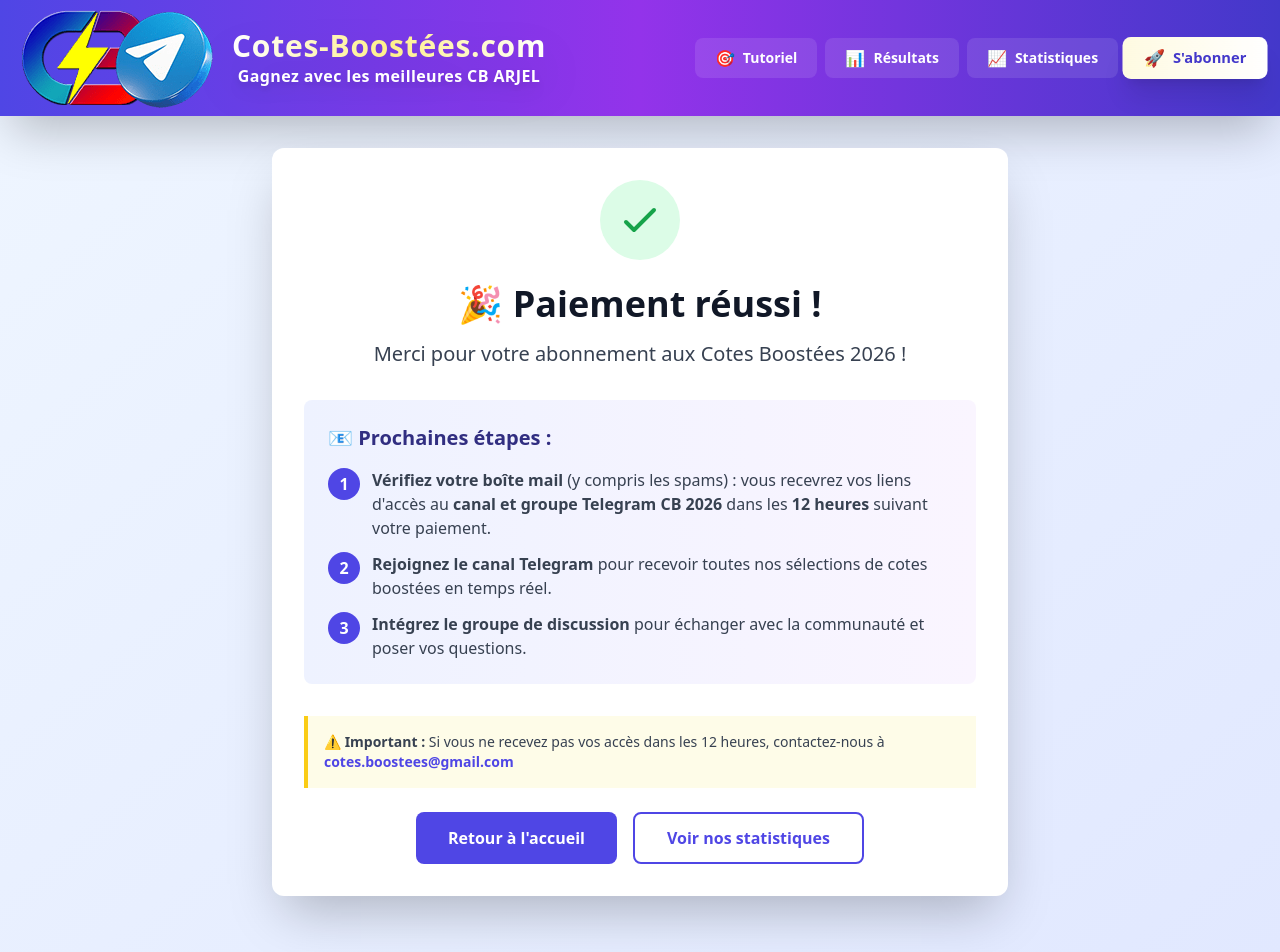
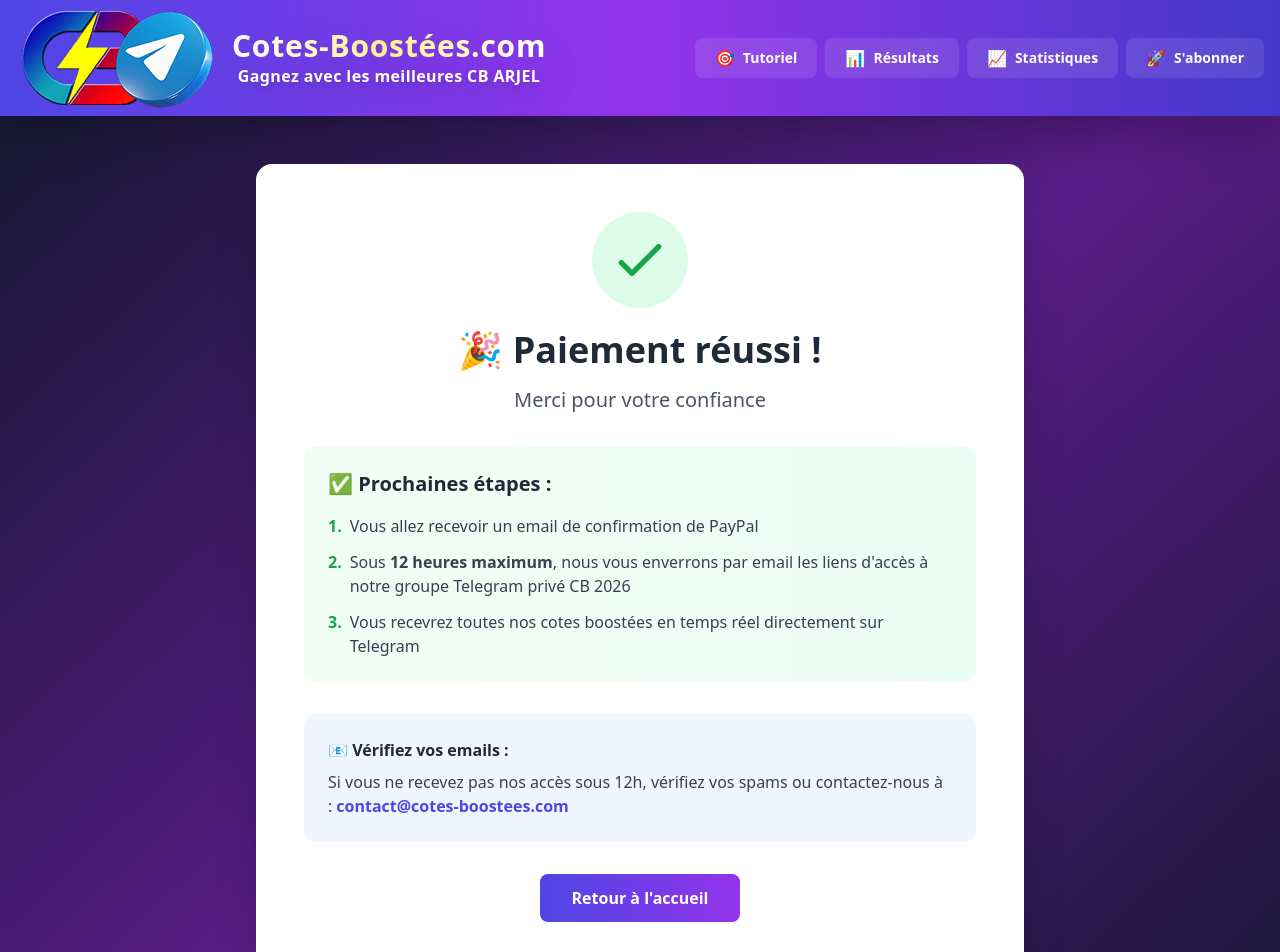
Before and after one commit to Web-Online-Concept/cotes-boostees, a Next.js app: page /retour-paiement in a window 1280 px wide. Shown: the top 952 px of the page. Built offline with nearby package versions, Linux system fonts and the light colour scheme.

Commit message:
Update retour-paiement.js

```diff
--- a/pages/retour-paiement.js
+++ b/pages/retour-paiement.js
@@ -1,196 +1,156 @@
+import { useRouter } from 'next/router';
 import { useEffect, useState } from 'react';
-import { useRouter } from 'next/router';
+import Link from 'next/link';
 import Header from '../components/Header';
 import Footer from '../components/Footer';
 
-export default function RetourPaiementPage() {
+export default function RetourPaiement() {
   const router = useRouter();
-  const [statut, setStatut] = useState('loading'); // loading, success, cancel, error
-  const [details, setDetails] = useState({});
+  const [status, setStatus] = useState(null);
 
   useEffect(() => {
-    // Récupération des paramètres de retour PayPal
-    const params = new URLSearchParams(window.location.search);
+    // Déterminer le statut en fonction des paramètres URL
+    const { st, tx, amt, cc, cm, item_number } = router.query;
 
-    // PayPal renvoie généralement ces paramètres
-    const paymentId = params.get('paymentId') || params.get('token');
-    const payerId = params.get('PayerID');
-    const status = params.get('st'); // Success/Failure status
+    // PayPal renvoie 'Completed' dans le paramètre 'st' en cas de succès
+    if (st === 'Completed' || tx) {
+      setStatus('success');
+    } else if (st === 'Failed' || st === 'Canceled') {
+      setStatus('failure');
+    } else {
+      // Par défaut, on considère que c'est un succès si la page est chargée
+      // (le client a été redirigé depuis PayPal)
+      setStatus('success');
+    }
+  }, [router.query]);
 
-    // Détection du statut
-    if (paymentId && payerId) {
-      // Paiement probablement réussi
-      setStatut('success');
-      setDetails({
-        paymentId,
-        payerId
-      });
-    } else if (params.get('cancel') === 'true' || params.get('cancelled') === 'true') {
-      // Paiement annulé
-      setStatut('cancel');
-    } else if (status === 'Completed' || status === 'Success') {
-      // Paiement confirmé
-      setStatut('success');
-    } else if (paymentId && !payerId) {
-      // Paiement en attente ou incomplet
-      setStatut('cancel');
-    } else {
-      // Par défaut, on considère que c'est un succès si on arrive sur cette page
-      setStatut('success');
-    }
-  }, []);
-
-  if (statut === 'loading') {
+  if (!status) {
     return (
-      <div className="min-h-screen bg-gradient-to-br from-blue-50 to-indigo-100 flex items-center justify-center">
-        <div className="text-center">
-          <div className="animate-spin rounded-full h-16 w-16 border-b-2 border-indigo-600 mx-auto mb-4"></div>
-          <p className="text-xl text-gray-600">Vérification de votre paiement...</p>
+      <div className="min-h-screen bg-gradient-to-br from-slate-900 via-purple-900 to-slate-900">
+        <Header />
+        <main className="container mx-auto px-4 py-12">
+          <div className="max-w-2xl mx-auto text-center text-white">
+            <p className="text-xl">Chargement...</p>
           </div>
+        </main>
+        <Footer />
       </div>
     );
   }
 
   return (
-    <div className="min-h-screen bg-gradient-to-br from-blue-50 to-indigo-100 flex flex-col">
-      <Header currentPage="abonnement" />
+    <div className="min-h-screen bg-gradient-to-br from-slate-900 via-purple-900 to-slate-900">
+      <Header />
 
-      <div className="max-w-3xl mx-auto px-4 py-8 flex-1">
-        {statut === 'success' ? (
-          // PAIEMENT RÉUSSI
-          <div className="bg-white rounded-xl shadow-2xl p-8 text-center">
-            <div className="w-20 h-20 bg-green-100 rounded-full flex items-center justify-center mx-auto mb-6">
-              <svg className="w-12 h-12 text-green-600" fill="none" stroke="currentColor" viewBox="0 0 24 24">
-                <path strokeLinecap="round" strokeLinejoin="round" strokeWidth="2" d="M5 13l4 4L19 7"></path>
+      <main className="container mx-auto px-4 py-12">
+        <div className="max-w-3xl mx-auto">
+
+          {status === 'success' ? (
+            // PAGE DE SUCCÈS
+            <div className="bg-white rounded-2xl shadow-2xl p-8 md:p-12">
+              <div className="text-center mb-8">
+                <div className="inline-block p-4 bg-green-100 rounded-full mb-4">
+                  <svg className="w-16 h-16 text-green-600" fill="none" stroke="currentColor" viewBox="0 0 24 24">
+                    <path strokeLinecap="round" strokeLinejoin="round" strokeWidth={2} d="M5 13l4 4L19 7" />
                   </svg>
                 </div>
-
-            <h1 className="text-4xl font-bold text-gray-900 mb-4">
+                <h1 className="text-3xl md:text-4xl font-bold text-gray-800 mb-4">
                   🎉 Paiement réussi !
                 </h1>
-
-            <p className="text-xl text-gray-700 mb-8">
-              Merci pour votre abonnement aux Cotes Boostées 2026 !
+                <p className="text-xl text-gray-600">
+                  Merci pour votre confiance
                 </p>
-
-            <div className="bg-gradient-to-r from-indigo-50 to-purple-50 rounded-lg p-6 mb-8 text-left">
-              <h2 className="text-xl font-bold text-indigo-900 mb-4">📧 Prochaines étapes :</h2>
-              <ol className="space-y-3 text-gray-700">
-                <li className="flex items-start gap-3">
-                  <span className="flex-shrink-0 w-8 h-8 bg-indigo-600 text-white rounded-full flex items-center justify-center font-bold">1</span>
-                  <span>
-                    <strong>Vérifiez votre boîte mail</strong> (y compris les spams) : vous recevrez vos liens d'accès
-                    au <strong>canal et groupe Telegram CB 2026</strong> dans les <strong>12 heures</strong> suivant votre paiement.
-                  </span>
-                </li>
-                <li className="flex items-start gap-3">
-                  <span className="flex-shrink-0 w-8 h-8 bg-indigo-600 text-white rounded-full flex items-center justify-center font-bold">2</span>
-                  <span>
-                    <strong>Rejoignez le canal Telegram</strong> pour recevoir toutes nos sélections de cotes boostées en temps réel.
-                  </span>
-                </li>
-                <li className="flex items-start gap-3">
-                  <span className="flex-shrink-0 w-8 h-8 bg-indigo-600 text-white rounded-full flex items-center justify-center font-bold">3</span>
-                  <span>
-                    <strong>Intégrez le groupe de discussion</strong> pour échanger avec la communauté et poser vos questions.
-                  </span>
-                </li>
-              </ol>
               </div>
 
-            <div className="bg-yellow-50 border-l-4 border-yellow-400 p-4 mb-6 text-left">
-              <p className="text-sm text-gray-700">
-                <strong>⚠️ Important :</strong> Si vous ne recevez pas vos accès dans les 12 heures, contactez-nous à{' '}
-                <a href="mailto:cotes.boostees@gmail.com" className="text-indigo-600 hover:underline font-semibold">
-                  cotes.boostees@gmail.com
+              <div className="bg-gradient-to-r from-green-50 to-emerald-50 rounded-xl p-6 mb-8">
+                <h2 className="text-xl font-bold text-gray-800 mb-4">✅ Prochaines étapes :</h2>
+                <div className="space-y-3 text-gray-700">
+                  <p className="flex items-start">
+                    <span className="text-green-600 font-bold mr-2">1.</span>
+                    <span>Vous allez recevoir un email de confirmation de PayPal</span>
+                  </p>
+                  <p className="flex items-start">
+                    <span className="text-green-600 font-bold mr-2">2.</span>
+                    <span>Sous <strong>12 heures maximum</strong>, nous vous enverrons par email les liens d'accès à notre groupe Telegram privé CB 2026</span>
+                  </p>
+                  <p className="flex items-start">
+                    <span className="text-green-600 font-bold mr-2">3.</span>
+                    <span>Vous recevrez toutes nos cotes boostées en temps réel directement sur Telegram</span>
+                  </p>
+                </div>
+              </div>
+
+              <div className="bg-blue-50 rounded-xl p-6 mb-8">
+                <h3 className="font-bold text-gray-800 mb-2">📧 Vérifiez vos emails :</h3>
+                <p className="text-gray-700">
+                  Si vous ne recevez pas nos accès sous 12h, vérifiez vos spams ou contactez-nous à :
+                  <a href="mailto:contact@cotes-boostees.com" className="text-indigo-600 font-semibold ml-1 hover:underline">
+                    contact@cotes-boostees.com
                   </a>
                 </p>
               </div>
 
-            {details.paymentId && (
-              <div className="bg-gray-50 rounded-lg p-4 mb-6">
-                <p className="text-xs text-gray-500">
-                  Référence de transaction : <span className="font-mono font-semibold">{details.paymentId}</span>
-                </p>
-              </div>
-            )}
-
-            <div className="flex flex-col sm:flex-row gap-4 justify-center">
-              <button
-                onClick={() => router.push('/')}
-                className="bg-indigo-600 text-white px-8 py-3 rounded-lg hover:bg-indigo-700 transition font-semibold"
-              >
+              <div className="flex justify-center">
+                <Link href="/" className="inline-block bg-gradient-to-r from-indigo-600 to-purple-600 text-white px-8 py-3 rounded-lg font-semibold hover:from-indigo-700 hover:to-purple-700 transition-all duration-300 text-center">
                   Retour à l'accueil
-              </button>
-              <button
-                onClick={() => router.push('/stats')}
-                className="bg-white border-2 border-indigo-600 text-indigo-600 px-8 py-3 rounded-lg hover:bg-indigo-50 transition font-semibold"
-              >
-                Voir nos statistiques
-              </button>
+                </Link>
               </div>
             </div>
           ) : (
-          // PAIEMENT ANNULÉ OU ÉCHOUÉ
-          <div className="bg-white rounded-xl shadow-2xl p-8 text-center">
-            <div className="w-20 h-20 bg-red-100 rounded-full flex items-center justify-center mx-auto mb-6">
-              <svg className="w-12 h-12 text-red-600" fill="none" stroke="currentColor" viewBox="0 0 24 24">
-                <path strokeLinecap="round" strokeLinejoin="round" strokeWidth="2" d="M6 18L18 6M6 6l12 12"></path>
+            // PAGE D'ÉCHEC
+            <div className="bg-white rounded-2xl shadow-2xl p-8 md:p-12">
+              <div className="text-center mb-8">
+                <div className="inline-block p-4 bg-red-100 rounded-full mb-4">
+                  <svg className="w-16 h-16 text-red-600" fill="none" stroke="currentColor" viewBox="0 0 24 24">
+                    <path strokeLinecap="round" strokeLinejoin="round" strokeWidth={2} d="M6 18L18 6M6 6l12 12" />
                   </svg>
                 </div>
+                <h1 className="text-3xl md:text-4xl font-bold text-gray-800 mb-4">
+                  ❌ Paiement non abouti
+                </h1>
+                <p className="text-xl text-gray-600">
+                  Le paiement n'a pas pu être finalisé
+                </p>
+              </div>
 
-            <h1 className="text-4xl font-bold text-gray-900 mb-4">
-              Paiement annulé
-            </h1>
-
-            <p className="text-xl text-gray-700 mb-8">
-              Votre paiement n'a pas été finalisé.
+              <div className="bg-red-50 rounded-xl p-6 mb-8">
+                <h2 className="text-xl font-bold text-gray-800 mb-4">Que s'est-il passé ?</h2>
+                <p className="text-gray-700 mb-4">
+                  Votre paiement a été annulé ou n'a pas pu être traité par PayPal.
                 </p>
-
-            <div className="bg-blue-50 border-l-4 border-blue-400 p-6 mb-8 text-left">
-              <h3 className="font-bold text-blue-900 mb-2">Que s'est-il passé ?</h3>
-              <p className="text-gray-700 text-sm mb-3">
-                Le paiement a été annulé ou n'a pas pu être complété. Cela peut arriver si :
+                <p className="text-gray-700">
+                  Cela peut arriver pour plusieurs raisons :
                 </p>
-              <ul className="list-disc pl-5 space-y-1 text-gray-700 text-sm">
-                <li>Vous avez annulé la transaction sur PayPal</li>
-                <li>Le paiement a été refusé par votre banque</li>
-                <li>Un problème technique s'est produit</li>
+                <ul className="list-disc list-inside text-gray-700 mt-2 space-y-1">
+                  <li>Vous avez annulé le paiement</li>
+                  <li>Problème avec votre moyen de paiement</li>
+                  <li>Erreur de connexion</li>
                 </ul>
               </div>
 
-            <div className="bg-gray-50 rounded-lg p-6 mb-8 text-left">
-              <h3 className="font-bold text-gray-900 mb-3">💡 Vous souhaitez réessayer ?</h3>
-              <p className="text-gray-700 text-sm mb-4">
-                Aucun problème ! Vos informations ont été sauvegardées. Vous pouvez retourner sur la page
-                d'abonnement et refaire le paiement.
+              <div className="bg-blue-50 rounded-xl p-6 mb-8">
+                <h3 className="font-bold text-gray-800 mb-2">💡 Besoin d'aide ?</h3>
+                <p className="text-gray-700">
+                  N'hésitez pas à nous contacter si vous rencontrez des difficultés :
+                  <a href="mailto:contact@cotes-boostees.com" className="text-indigo-600 font-semibold ml-1 hover:underline">
+                    contact@cotes-boostees.com
+                  </a>
                 </p>
               </div>
 
               <div className="flex flex-col sm:flex-row gap-4 justify-center">
-              <button
-                onClick={() => router.push('/abonnement')}
-                className="bg-indigo-600 text-white px-8 py-3 rounded-lg hover:bg-indigo-700 transition font-semibold"
-              >
+                <Link href="/abonnement" className="inline-block bg-gradient-to-r from-indigo-600 to-purple-600 text-white px-8 py-3 rounded-lg font-semibold hover:from-indigo-700 hover:to-purple-700 transition-all duration-300 text-center">
                   Réessayer le paiement
-              </button>
-              <button
-                onClick={() => router.push('/')}
-                className="bg-white border-2 border-gray-300 text-gray-700 px-8 py-3 rounded-lg hover:bg-gray-50 transition font-semibold"
-              >
+                </Link>
+                <Link href="/" className="inline-block bg-white text-indigo-600 px-8 py-3 rounded-lg font-semibold hover:bg-gray-50 border-2 border-indigo-600 transition-all duration-300 text-center">
                   Retour à l'accueil
-              </button>
+                </Link>
               </div>
-
-            <p className="text-sm text-gray-500 mt-6">
-              Besoin d'aide ? Contactez-nous à{' '}
-              <a href="mailto:cotes.boostees@gmail.com" className="text-indigo-600 hover:underline font-semibold">
-                cotes.boostees@gmail.com
-              </a>
-            </p>
             </div>
           )}
+
         </div>
+      </main>
 
       <Footer />
     </div>
```
Lines whose indentation alone changed are shown as unchanged.
